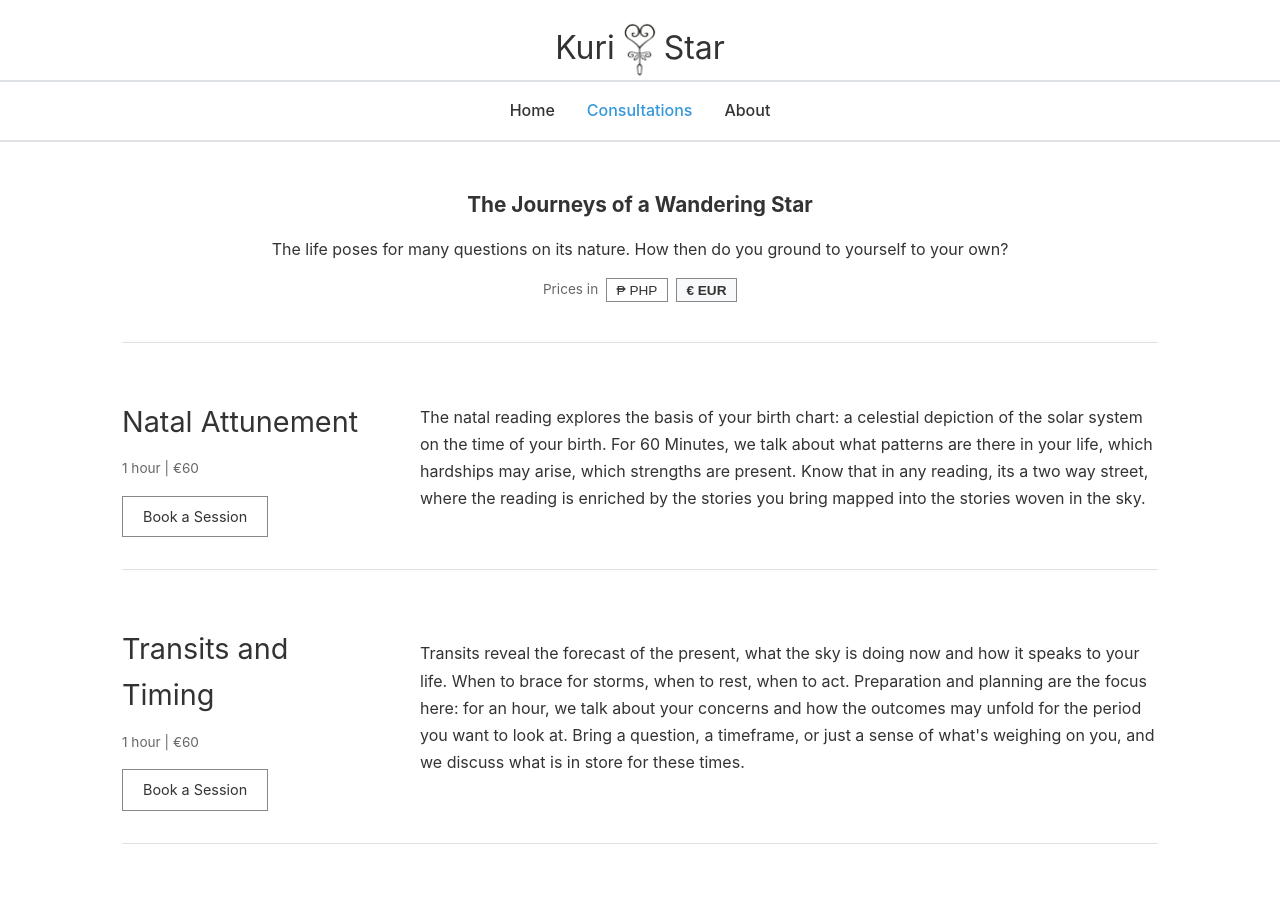
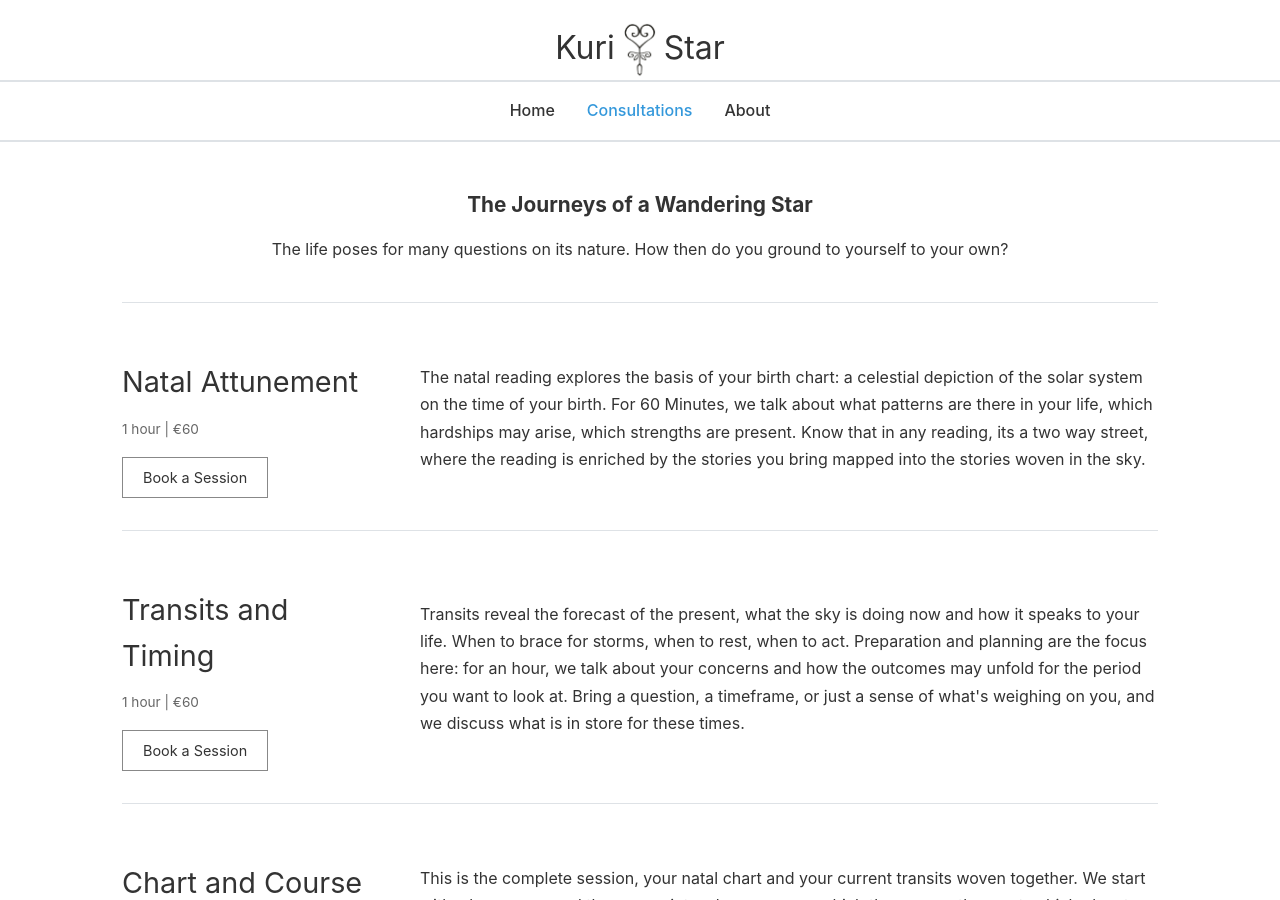
Before and after one commit to kuristarlight/kuristarlight.github.io, a Jekyll site: the page built from consultations.html, in a window 1280 px wide and 900 px high. Built offline with Jekyll 4.4.1, drawn with Linux system fonts in a browser that asks for light colours; some of the changed text lies outside the part shown.

Commit message:
feat: show euro-only consultation prices
Remove peso prices and the PHP/EUR toggle; everyone sees euros.

- Natal Attunement: €60
- Transits and Timing: €60
- Chart and Course: €70
- A Quick Glimpse: €30

Co-Authored-By: Claude Opus 5.5 <noreply@anthropic.com>

```diff
--- a/assets/css/consultations.css
+++ b/assets/css/consultations.css
@@ -80,31 +80,3 @@
         width: 100%;
     }
 }
-
-/* Localized pricing: without JS both prices show; with JS only the active one */
-.consultations-page[data-currency="php"] .price-intl,
-.consultations-page[data-currency="intl"] .price-php,
-.consultations-page[data-currency] .price-sep {
-    display: none;
-}
-
-.currency-toggle {
-    margin-top: 1rem;
-    font-size: 0.85rem;
-    color: var(--text-light);
-}
-
-.currency-toggle button {
-    border: 1px solid #888;
-    background: white;
-    color: var(--text-color);
-    padding: 0.2rem 0.6rem;
-    margin-left: 0.25rem;
-    font-size: 0.85rem;
-    cursor: pointer;
-}
-
-.currency-toggle button[aria-pressed="true"] {
-    background-color: var(--background-light);
-    font-weight: bold;
-}
--- a/consultations.html
+++ b/consultations.html
@@ -10,17 +10,12 @@ permalink: /consultations/
     <div class="consultations-header">
         <h1>The Journeys of a Wandering Star</h1>
         <p>The life poses for many questions on its nature. How then do you ground to yourself to your own?</p>
-        <p class="currency-toggle" hidden>
-            Prices in
-            <button type="button" data-currency="php">₱ PHP</button>
-            <button type="button" data-currency="intl">€ EUR</button>
-        </p>
     </div>
 
     <div class="consultation-entry">
         <div class="consultation-left">
             <h2>Natal Attunement</h2>
-            <p class="consultation-meta">1 hour | <span class="price price-php">₱2,000</span><span class="price-sep"> / </span><span class="price price-intl">€60</span></p>
+            <p class="consultation-meta">1 hour | €60</p>
             <a href="https://calendly.com/kuristar/natal-attunement" target="_blank" class="book-session-btn">Book a Session</a>
         </div>
         <div class="consultation-right">
@@ -31,7 +26,7 @@ permalink: /consultations/
     <div class="consultation-entry">
         <div class="consultation-left">
             <h2>Transits and Timing</h2>
-            <p class="consultation-meta">1 hour | <span class="price price-php">₱2,000</span><span class="price-sep"> / </span><span class="price price-intl">€60</span></p>
+            <p class="consultation-meta">1 hour | €60</p>
             <a href="https://calendly.com/kuristar/transits-and-timing" target="_blank" class="book-session-btn">Book a Session</a>
         </div>
         <div class="consultation-right">
@@ -42,7 +37,7 @@ permalink: /consultations/
     <div class="consultation-entry">
         <div class="consultation-left">
             <h2>Chart and Course</h2>
-            <p class="consultation-meta">1 hour 30 mins | <span class="price price-php">₱2,500</span><span class="price-sep"> / </span><span class="price price-intl">€70</span></p>
+            <p class="consultation-meta">1 hour 30 mins | €70</p>
             <a href="https://calendly.com/kuristar/chart-and-course" target="_blank" class="book-session-btn">Book a Session</a>
         </div>
         <div class="consultation-right">
@@ -53,7 +48,7 @@ permalink: /consultations/
     <div class="consultation-entry">
         <div class="consultation-left">
             <h2>A Quick Glimpse</h2>
-            <p class="consultation-meta">30 mins | <span class="price price-php">₱1,000</span><span class="price-sep"> / </span><span class="price price-intl">€30</span></p>
+            <p class="consultation-meta">30 mins | €30</p>
             <a href="https://calendly.com/kuristar/the-quick-glimpse" target="_blank" class="book-session-btn">Book a Session</a>
         </div>
         <div class="consultation-right">
@@ -61,36 +56,3 @@ permalink: /consultations/
         </div>
     </div>
 </div>
-
-<script>
-(function () {
-    var page = document.querySelector('.consultations-page');
-    var toggle = page.querySelector('.currency-toggle');
-    var stored = null;
-    try { stored = localStorage.getItem('kuristar-currency'); } catch (e) {}
-
-    function detect() {
-        try {
-            var tz = Intl.DateTimeFormat().resolvedOptions().timeZone;
-            if (tz === 'Asia/Manila') return 'php';
-        } catch (e) {}
-        return 'intl';
-    }
-
-    function apply(currency) {
-        page.setAttribute('data-currency', currency);
-        toggle.querySelectorAll('button').forEach(function (b) {
-            b.setAttribute('aria-pressed', b.getAttribute('data-currency') === currency);
-        });
-    }
-
-    toggle.hidden = false;
-    toggle.addEventListener('click', function (e) {
-        var c = e.target.getAttribute('data-currency');
-        if (!c) return;
-        apply(c);
-        try { localStorage.setItem('kuristar-currency', c); } catch (err) {}
-    });
-    apply(stored === 'php' || stored === 'intl' ? stored : detect());
-})();
-</script>
```
